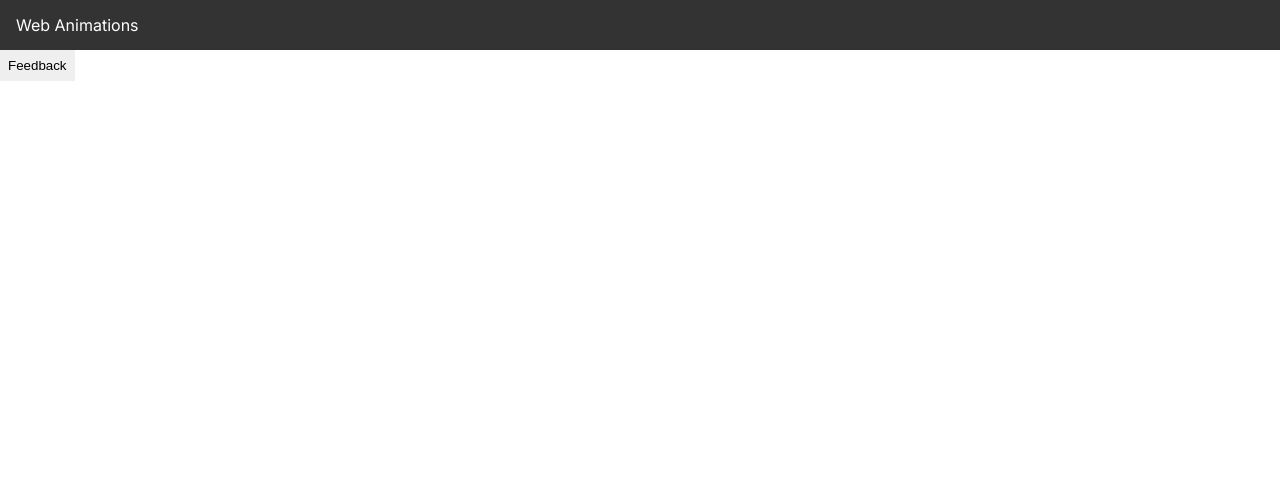
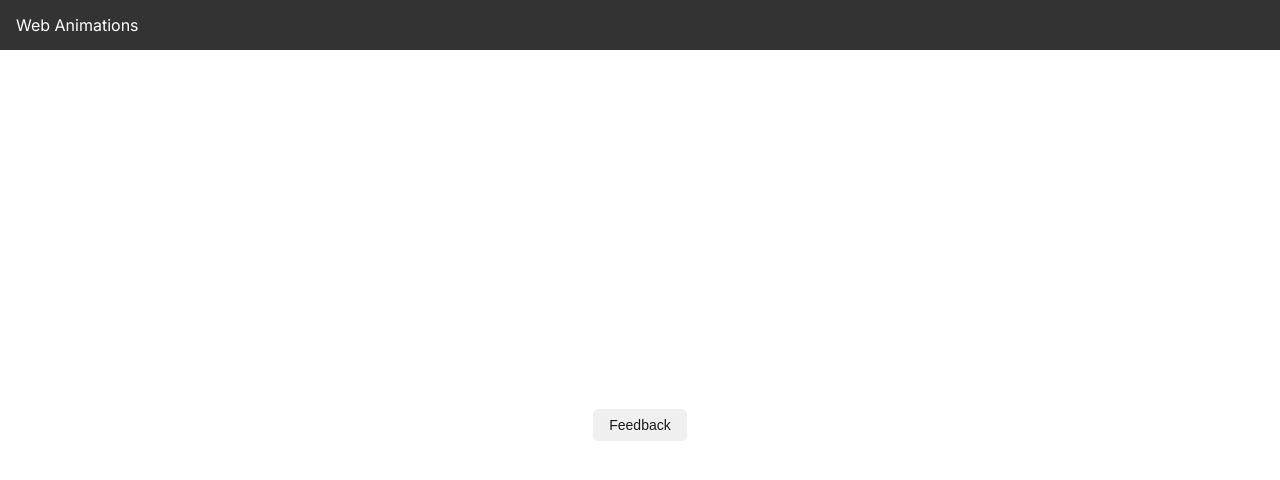
Before and after one commit to Johnson1602/web-animations, a Next.js app: page /feedback in a window 1280 px wide. Shown: the top 480 px of the page. Built offline with nearby package versions, Linux system fonts and the light colour scheme.

Commit message:
style: refine popover style

```diff
--- a/app/feedback/index.scss
+++ b/app/feedback/index.scss
@@ -1,18 +1,24 @@
-.feedback {
+.demo-wrapper.feedback {
   position: relative;
 
-  .feedback__button span {
-    display: block;
+  .feedback__button {
+    padding: 8px 16px;
+    font-size: 14px;
+    color: #191919;
+    background-color: #f0f0f0;
+
+    span {
+      display: block;
+    }
   }
 
   .feedback__popover {
     position: absolute;
-    top: 100px;
-    left: 100px;
     width: 300px;
     height: 200px;
     border: 1px solid #ccc;
     overflow: hidden;
+    background-color: #fff;
   }
 
   .feedback__form {
@@ -45,6 +51,7 @@
     width: 100%;
     height: 100%;
     padding: 8px;
+    font-size: 14px;
     border: 1px solid #ccc;
     outline: none;
     resize: none;
--- a/app/feedback/page.tsx
+++ b/app/feedback/page.tsx
@@ -1,7 +1,9 @@
 'use client'
 
-import { useState } from 'react'
+import { useState, useRef } from 'react'
 import { motion, AnimatePresence } from 'framer-motion'
+import { useOnClickOutside } from 'usehooks-ts'
+import { DemoWrapper } from '@/components'
 import { Form } from './form'
 
 import './index.scss'
@@ -11,19 +13,26 @@ const PLACEHOLDER = 'Feedback'
 export default function FeedbackPage() {
   const [isOpen, setIsOpen] = useState(false)
 
+  const popoverRef = useRef<HTMLDivElement>(null)
+
+  useOnClickOutside(popoverRef, () => closePopover())
+
   function closePopover() {
     setIsOpen(false)
   }
 
   return (
-    <div className='feedback'>
+    <DemoWrapper className='feedback'>
       <motion.button
         className='feedback__button'
         layoutId='feedback-container'
         onClick={() => setIsOpen(true)}
-        // transition={{
-        //   duration: 3,
-        // }}
+        transition={{
+          type: 'spring',
+          bounce: 0.2,
+          duration: 0.5,
+        }}
+        style={{ borderRadius: 5 }}
       >
         <motion.span layoutId='placeholder'>{PLACEHOLDER}</motion.span>
       </motion.button>
@@ -31,17 +40,20 @@ export default function FeedbackPage() {
       <AnimatePresence>
         {isOpen && (
           <motion.div
+            ref={popoverRef}
             className='feedback__popover'
             layoutId='feedback-container'
             style={{ borderRadius: 10 }}
-            // transition={{
-            //   duration: 3,
-            // }}
+            transition={{
+              type: 'spring',
+              bounce: 0.2,
+              duration: 0.4,
+            }}
           >
             <Form placeholder={PLACEHOLDER} closePopover={closePopover} />
           </motion.div>
         )}
       </AnimatePresence>
-    </div>
+    </DemoWrapper>
   )
 }
--- a/components/spinner/index.tsx
+++ b/components/spinner/index.tsx
@@ -13,8 +13,8 @@ export function Spinner({ color, size = 20 }: SpinnerProps) {
       className={`size-[--spinner-size]`}
       style={
         {
-          ['--spinner-size']: `${size}px`,
-          ['--spinner-color']: color,
+          '--spinner-size': `${size}px`,
+          '--spinner-color': color,
         } as React.CSSProperties
       }
     >
```
